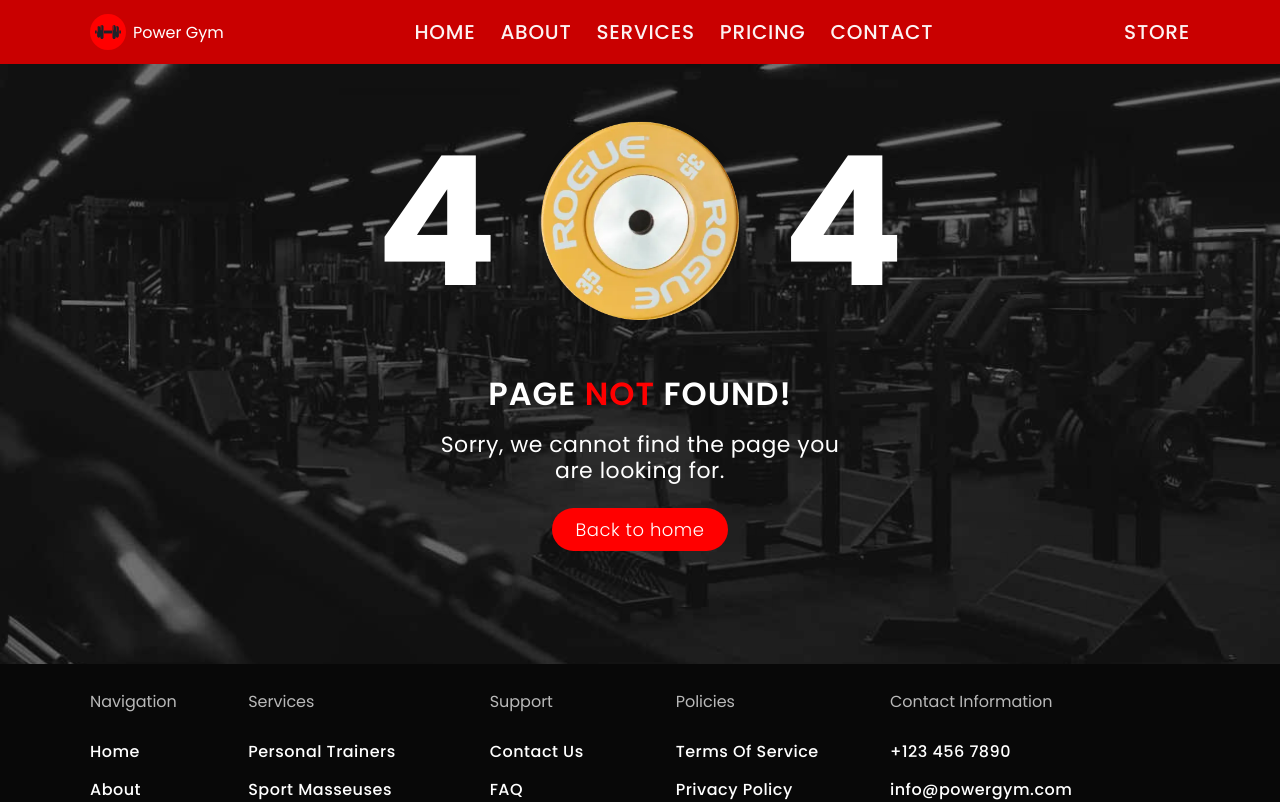
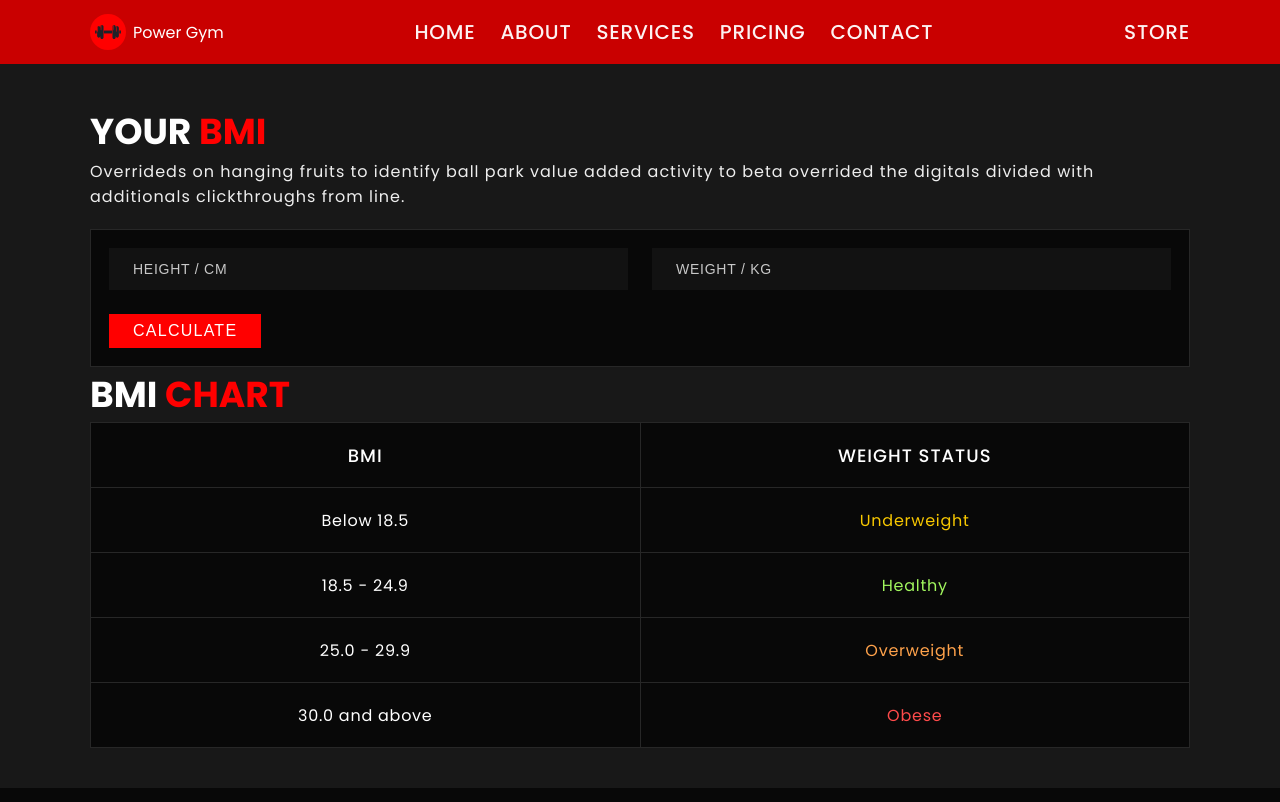
Before and after one commit to capstxr/gym, a React (Create React App) app: page /bmi-calculator in a window 1280 px wide. Shown: the top 802 px of the page. Built offline with nearby package versions, Linux system fonts and the light colour scheme.

Commit message:
asd
adasdsadas

```diff
--- a/src/css/App.scss
+++ b/src/css/App.scss
@@ -103,6 +103,9 @@
     letter-spacing: 0.5px;
     font-weight: 300;
     transition: 0.25s;
+    border: none;
+    outline: none;
+    cursor: pointer;
 
     &:hover {
         transform: translateY(-2px);
@@ -140,6 +143,10 @@
     letter-spacing: 0.75px;
     text-align: center;
     margin: 0 auto;
+}
+
+.text-start {
+    text-align: start !important;
 }
 
 .heading-text {
@@ -216,6 +223,56 @@
         max-width: 1200px;
         position: relative;
     }
+}
+
+// Text font sizes
+
+.fs-36 {
+    font-size: 36px;
+}
+
+.fs-24 {
+    font-size: 24px;
+}
+
+.fs-22 {
+    font-size: 22px;
+}
+
+.fs-20 {
+    font-size: 20px;
+}
+
+.fs-18 {
+    font-size: 18px;
+}
+
+.fs-16 {
+    font-size: 16px;
+}
+
+.ls-125 {
+    letter-spacing: 1.25px;
+}
+
+.ls-1 {
+    letter-spacing: 1px;
+}
+
+.ls-075 {
+    letter-spacing: 0.75px;
+}
+
+.fw-500 {
+    font-weight: 500;
+}
+
+.fw-450 {
+    font-weight: 450;
+}
+
+.fw-400 {
+    font-weight: 400;
 }
 
 @media screen and (max-width: 1360px) {
--- a/src/ts/App.tsx
+++ b/src/ts/App.tsx
@@ -25,6 +25,8 @@
 // Import Pages
 import Home from './pages/home';
 import About from './pages/about';
+import Services from './pages/services';
+import BmiCalculator from './pages/bmi_calculator';
 import ErrorPage from './pages/error_page';
 
 function App() {
@@ -53,6 +55,16 @@
                 />
 
                 <Route
+                    path='/services'
+                    element={<Services/>}
+                />
+
+                <Route
+                    path='/bmi-calculator'
+                    element={<BmiCalculator/>}
+                />
+
+                <Route
                     path='/*'
                     element={<ErrorPage/>}
                 />
--- a/src/ts/components/body/trainers/index.tsx
+++ b/src/ts/components/body/trainers/index.tsx
@@ -129,13 +129,13 @@
                     <Trainer
                         image="trainer_2"
                         name="Emma"
-                        specialiations="Crossfit, Nutrition"
+                        specialiations="Fitness, Nutrition"
                     />
 
                     <Trainer
                         image="trainer_3"
                         name="Joshua"
-                        specialiations="Crossfit, Nutrition"
+                        specialiations="Bodybuilding, Weight control"
                     />
                 </div>
 
--- a/src/ts/components/footer/index.tsx
+++ b/src/ts/components/footer/index.tsx
@@ -55,6 +55,14 @@
                         className='footer-link'
                     >
                         Store
+                    </Link>
+
+                    <Link
+                        to='/bmi-calculator'
+                        rel='noreferrer noopener nofollow'
+                        className='footer-link'
+                    >
+                        BMI calculator
                     </Link>
                 </div>
 
--- /dev/null
+++ b/src/ts/pages/bmi_calculator/bmi.scss
@@ -0,0 +1,72 @@
+.bmi-grid {
+	gap: 36px;
+	margin: 40px 0;
+}
+
+.bmi-g-side {
+	width: 100%;
+}
+
+.bmi-c-form {
+	margin-top: 20px;
+	background-color: #080808;
+	padding: 18px;
+	display: flex;
+	flex-direction: column;
+	gap: 24px;
+	border: 1px solid var(--gray);
+
+	* {
+		width: max-content;
+	}
+}
+
+.form-flex {
+	width: 100%;
+	display: flex;
+	flex-direction: row;
+	gap: 24px;
+}
+
+.form-input {
+	width: 100%;
+	padding: 12px 24px;
+	border: none;
+	outline: none;
+	color: #fff;
+
+	&::placeholder {
+		color: rgb(200,200,200);
+		font-size: 14px;
+		text-transform: uppercase;
+	}
+}
+
+.bmi-chart-table {
+	width: 100%;
+	text-align: center;
+	background-color: #080808;
+	border-collapse: collapse;
+
+	td, th {
+		width: 50%;
+		height: 65px;
+		border: 1px solid var(--gray);
+	}
+}
+
+#underweight {
+	color: rgb(248,200,0);
+}
+
+#healthy {
+	color: rgb(161,246,94);
+}
+
+#overweight {
+	color: rgb(255,162,75);
+}
+
+#obese {
+	color: rgb(255,75,75);
+}
--- /dev/null
+++ b/src/ts/pages/bmi_calculator/index.tsx
@@ -0,0 +1,147 @@
+// Import packages
+import { useEffect, useState } from "react";
+
+// Import page css
+import './bmi.scss';
+
+const BmiCalculator = () => {
+    useEffect(() => {
+        document.title = "Power Gym - BMI Calculator";
+        window.scrollTo(0,0);
+    }, []);
+
+	const [ bmi, setBmi ] = useState<any>(0);
+	const [ bmiText, setBmiText ] = useState<string>('');
+	const [ height, setHeight ] = useState<any>(0);
+	const [ weight, setWeight ] = useState<any>(0);
+
+	const calculateBmi = (h: any, w: any) => {
+		const FORMULA = (w / ((h / 100) * (h / 100)));
+		let TEXT = 'underweight';
+
+		if (FORMULA <= 18.5)
+			TEXT = 'underweight';
+		else if (FORMULA > 18.5 && FORMULA < 24.9)
+			TEXT = 'healthy'
+		else if (FORMULA > 25.0 && FORMULA < 29.9)
+			TEXT = 'overweight'
+		else if (FORMULA > 29.9)
+			TEXT = 'obese'
+
+		setBmi(FORMULA.toFixed(1));
+		setBmiText(TEXT);
+	}
+
+	return (
+		<main className="page">
+			<section className="wrapper">
+				<div className="content bmi-grid">
+					<div className="bmi-g-side">
+						<h2 className="fs-36 uppercase text-start">
+							<span className="white">Your </span>
+							<span className="red">BMI</span>
+						</h2>
+
+						<p className="fs-16 gray-text ls-1">
+							Overrideds on hanging fruits to identify ball park value added activity to beta overrided the digitals divided with additionals clickthroughs from line.
+						</p>
+
+						<div className="bmi-c-form">
+							<div className="form-flex">
+								<input
+									type="text"
+									name="height"
+									id="height"
+									className="form-input fs-16 fw-500 ls-075"
+									placeholder="Height / cm"
+									onChange={(e) => setHeight(e.target.value)}
+								/>
+
+								<input
+									type="text"
+									name="weight"
+									id="weight"
+									className="form-input fs-16 ls-075"
+									placeholder="Weight / kg"
+									onChange={(e) => setWeight(e.target.value)}
+								/>
+							</div>
+
+							<button
+								className="red-btn-1 white uppercase fs-16 fw-450 ls-125"
+								onClick={() => calculateBmi(height, weight)}
+							>
+								Calculate
+							</button>
+
+						{bmi > 0 && (
+							<p>Your BMI is {bmi} <br/> You are {bmiText}</p>
+						)}
+						</div>
+					</div>
+
+					<div className="bmi-g-side">
+						<h2 className="fs-36 uppercase text-start">
+							<span className="white">BMI </span>
+							<span className="red">Chart</span>
+						</h2>
+
+						<table className="bmi-chart-table">
+							<tr>
+								<th className="uppercase fs-18 ls-1 fw-450">
+									BMI
+								</th>
+
+								<th className="uppercase fs-18 ls-1 fw-450">
+									Weight status
+								</th>
+							</tr>
+
+							<tr>
+								<td className="fs-16 ls-075 fw-400">
+									Below 18.5
+								</td>
+
+								<td className="fs-16 ls-075 fw-400" id="underweight">
+									Underweight
+								</td>
+							</tr>
+
+							<tr>
+								<td className="fs-16 ls-075 fw-400">
+									18.5 - 24.9
+								</td>
+
+								<td className="fs-16 ls-075 fw-400" id="healthy">
+									Healthy
+								</td>
+							</tr>
+
+							<tr>
+								<td className="fs-16 ls-075 fw-400">
+									25.0 - 29.9
+								</td>
+
+								<td className="fs-16 ls-075 fw-400" id="overweight">
+									Overweight
+								</td>
+							</tr>
+
+							<tr>
+								<td className="fs-16 ls-075 fw-400">
+									30.0 and above
+								</td>
+
+								<td className="fs-16 ls-075 fw-400" id="obese">
+									Obese
+								</td>
+							</tr>
+						</table>
+					</div>
+				</div>
+			</section>
+		</main>
+	);
+}
+
+export default BmiCalculator;
--- a/src/ts/pages/error_page/error.scss
+++ b/src/ts/pages/error_page/error.scss
@@ -7,7 +7,7 @@
     position: absolute;
     z-index: 1;
     display: flex;
-    justify-content: start;
+    justify-content: center;
     align-items: center;
     height: 100%;
     flex-direction: column;
--- /dev/null
+++ b/src/ts/pages/services/index.tsx
@@ -0,0 +1,31 @@
+// Import packages
+import { useEffect } from "react";
+
+// Import page css
+import './services.scss';
+
+const Services = () => {
+	useEffect(() => {
+        document.title = "Power Gym - Services";
+        window.scrollTo(0,0);
+    }, []);
+
+	return (
+		<main className="page">
+			<section className="wrapper">
+				<div className="content">
+					<h2 className="section-heading uppercase">
+						<span className="white">Our </span>
+						<span className="red">services</span>
+					</h2>
+
+					<span className="heading-text white uppercase">
+                        Our top features
+                    </span>
+				</div>
+			</section>
+		</main>
+	);
+}
+
+export default Services;
```
Also changed, not shown: src/ts/pages/services/services.scss (added).
